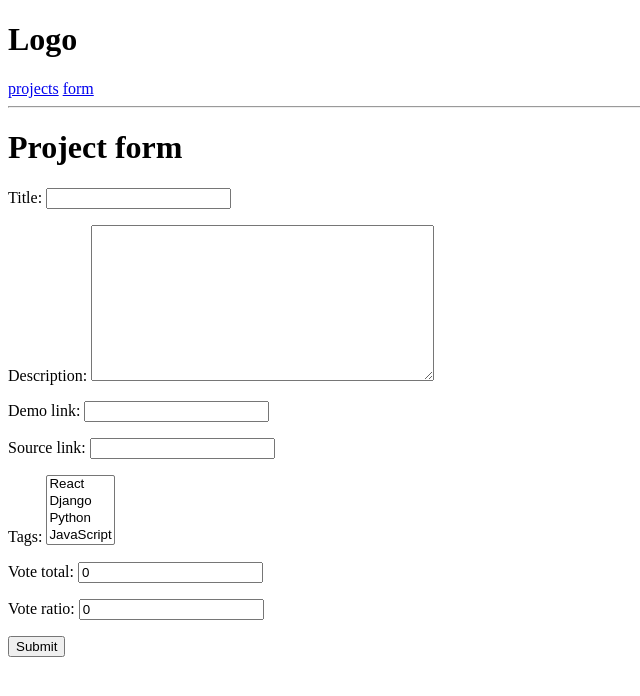
After one commit to milotr/devsearch-django-project, a Django app: page /create-project/ in a window 1280 px wide. The commit adds this page. Shown: the top 696 px of the page, without its empty margins (0-640 px from the left). Run offline with Django 4.2, Linux system fonts and the light colour scheme; data comes from the database, SQL or seed files in the repository.

Commit message:
Add forms.py and add views for html
Add forms.py and add views for html

```diff
--- /dev/null
+++ b/devsearch/projects/forms.py
@@ -0,0 +1,7 @@
+from django.forms import ModelForm
+from .models import Project
+
+class ProjectForm(ModelForm):
+    class Meta:
+        model = Project
+        fields = '__all__'
--- a/devsearch/projects/templates/navbar.html
+++ b/devsearch/projects/templates/navbar.html
@@ -1,2 +1,4 @@
 <h1>Logo</h1>
+<a href="{%url 'projects'%}">projects</a>
+<a href="{%url 'createProject'%}">form</a>
 <hr>
--- /dev/null
+++ b/devsearch/projects/templates/projects/project_form.html
@@ -0,0 +1,10 @@
+{% extends 'main.html'%}
+{%block content%}
+<h1>Project form</h1>
+
+<form method = 'POST'>
+    {%csrf_token%}
+    {{form.as_p}}
+    <input type='submit'>
+</form>
+{%endblock%}
--- a/devsearch/projects/urls.py
+++ b/devsearch/projects/urls.py
@@ -2,5 +2,6 @@ from django.urls import path
 from . import views
 urlpatterns = [
     path('', views.projects, name='projects'),
-    path('project/<str:pk>', views.project, name='project')
+    path('project/<str:pk>', views.project, name='project'),
+    path('create-project/', views.createProject, name='createProject'),
 ]
--- a/devsearch/projects/views.py
+++ b/devsearch/projects/views.py
@@ -1,6 +1,7 @@
 from django.shortcuts import render
 from django.http import HttpResponse
 from .models import Project
+from .forms import ProjectForm
 
 def projects(request):
     projects = Project.objects.all()
@@ -15,3 +16,10 @@ def project(request, pk):
         'projectObj' : projectObj,
     }
     return render(request, 'projects/single-projects.html', context)
+
+def createProject(request):
+    form = ProjectForm()
+    context = {
+        'form':form,
+    }
+    return render(request, 'projects/project_form.html', context)
```
